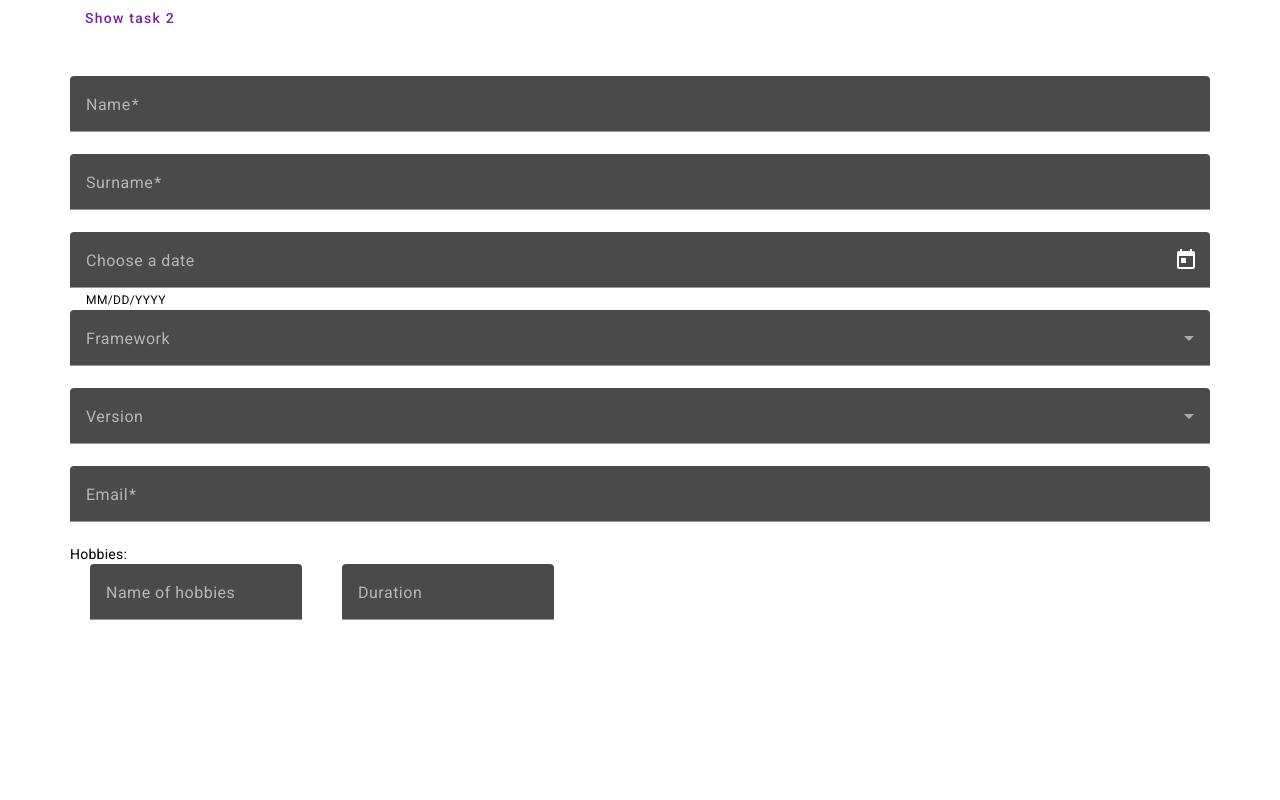
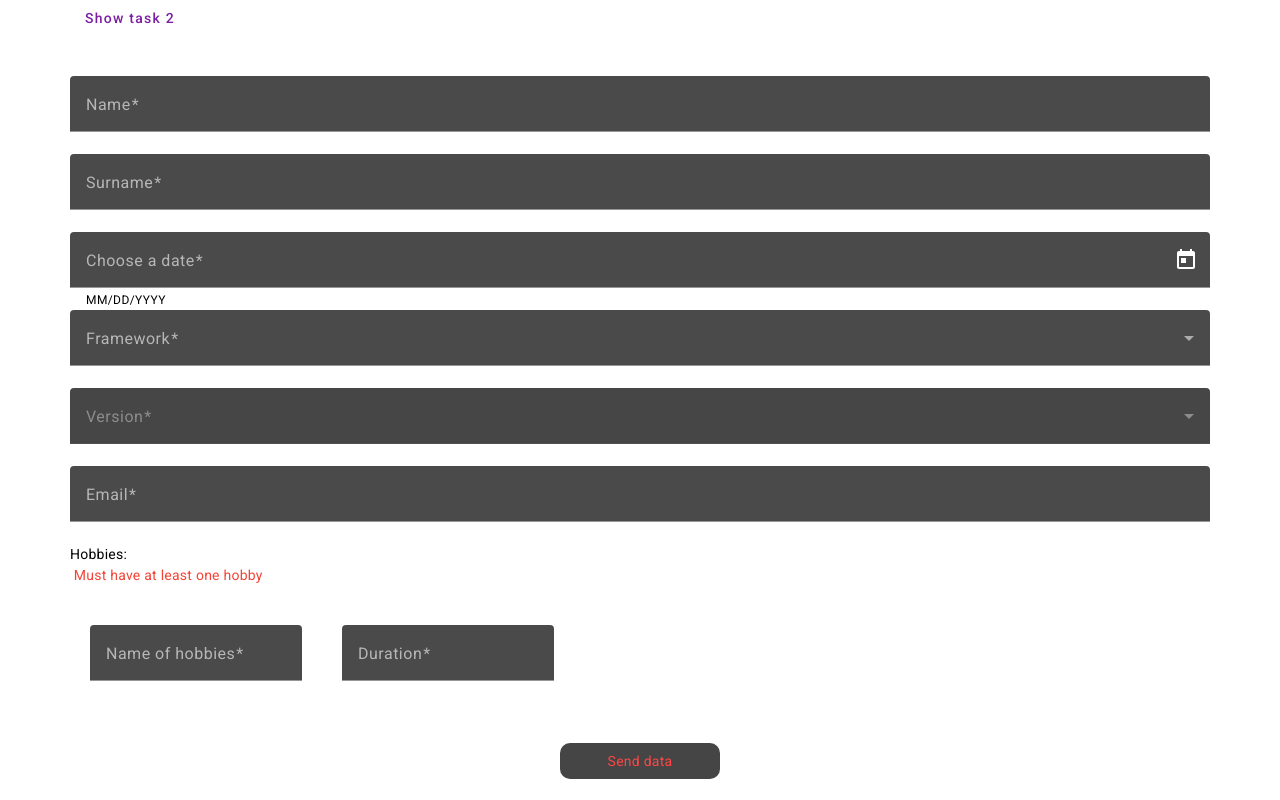
Before and after one commit to Alexavtodnepr/catsApp, an Angular app: page / in a window 1280 px wide. Built offline with nearby package versions, Linux system fonts and the light colour scheme.

Commit message:
add controls and some logic to component

```diff
--- a/src/app/app.module.ts
+++ b/src/app/app.module.ts
@@ -13,6 +13,8 @@ import { MatNativeDateModule } from '@angular/material/core';
 import { MatSelectModule } from '@angular/material/select';
 import { TimerComponent } from './components/timer/timer.component';
 import { MatButtonModule } from '@angular/material/button';
+import { MatIconModule } from '@angular/material/icon';
+import { MatTableModule } from '@angular/material/table';
 
 @NgModule({
   declarations: [AppComponent, MainPageComponent, TimerComponent],
@@ -28,6 +30,8 @@ import { MatButtonModule } from '@angular/material/button';
     MatNativeDateModule,
     MatSelectModule,
     MatButtonModule,
+    MatIconModule,
+    MatTableModule,
   ],
   providers: [],
   bootstrap: [AppComponent],
--- a/src/app/pages/main-page/main-page.component.html
+++ b/src/app/pages/main-page/main-page.component.html
@@ -1,27 +1,21 @@
 <button mat-button color="primary" class="w-40" (click)="showTask = !showTask">
   {{ !showTask ? 'Show task 2' : 'Hide task 2' }}
 </button>
-<div
-  *ngIf="showTask"
-  class="content-container mt-5 transition-all duration-500 delay-200">
+<div *ngIf="showTask" class="content-container mt-5">
   <app-timer></app-timer>
 </div>
-<form class="flex flex-col mt-10 sm:px-5 px-2">
+<form
+  [formGroup]="form"
+  (ngSubmit)="OnSubmit()"
+  class="flex flex-col mt-10 sm:px-5 px-2">
   <mat-form-field class="example-full-width">
     <mat-label>Name</mat-label>
     <input
-      type="email"
+      type="text"
       matInput
-      [formControl]="emailFormControl"
-      placeholder="Ex. pat@example.com" />
-    <mat-error
-      *ngIf="
-        emailFormControl.hasError('email') &&
-        !emailFormControl.hasError('required')
-      ">
-      Please enter a valid email address
-    </mat-error>
-    <mat-error *ngIf="emailFormControl.hasError('required')">
+      formControlName="firstName"
+      placeholder="Your Name" />
+    <mat-error *ngIf="form.controls['firstName'].hasError('required')">
       Name is <strong>required</strong>
     </mat-error>
   </mat-form-field>
@@ -31,23 +25,16 @@
     <input
       type="text"
       matInput
-      [formControl]="emailFormControl"
-      placeholder="Ex. pat@example.com" />
-    <mat-error
-      *ngIf="
-        emailFormControl.hasError('email') &&
-        !emailFormControl.hasError('required')
-      ">
-      Please enter a valid email address
-    </mat-error>
-    <mat-error *ngIf="emailFormControl.hasError('required')">
+      formControlName="lastName"
+      placeholder="Your surname" />
+    <mat-error *ngIf="form.controls['lastName'].hasError('required')">
       Name is <strong>required</strong>
     </mat-error>
   </mat-form-field>
 
   <mat-form-field>
     <mat-label>Choose a date</mat-label>
-    <input matInput [matDatepicker]="picker" />
+    <input formControlName="dateOfBirth" matInput [matDatepicker]="picker" />
     <mat-hint>MM/DD/YYYY</mat-hint>
     <mat-datepicker-toggle matIconSuffix [for]="picker"></mat-datepicker-toggle>
     <mat-datepicker #picker></mat-datepicker>
@@ -55,7 +42,9 @@
 
   <mat-form-field>
     <mat-label>Framework</mat-label>
-    <mat-select>
+    <mat-select
+      formControlName="framework"
+      (selectionChange)="frameworkSelected($event)">
       <mat-option *ngFor="let framework of selectDataKeys" [value]="framework">
         {{ framework }}
       </mat-option>
@@ -64,9 +53,9 @@
 
   <mat-form-field>
     <mat-label>Version</mat-label>
-    <mat-select>
-      <mat-option *ngFor="let food of selectData['angular']" [value]="food">
-        {{ food }}
+    <mat-select formControlName="frameworkVersion">
+      <mat-option *ngFor="let version of versionArray" [value]="version">
+        {{ version }}
       </mat-option>
     </mat-select>
   </mat-form-field>
@@ -76,29 +65,93 @@
     <input
       type="email"
       matInput
-      [formControl]="emailFormControl"
+      formControlName="email"
       placeholder="Ex. pat@example.com" />
     <mat-error
       *ngIf="
-        emailFormControl.hasError('email') &&
-        !emailFormControl.hasError('required')
+        form.controls['email'].hasError('email') &&
+        !form.controls['email'].hasError('required')
       ">
       Please enter a valid email address
     </mat-error>
-    <mat-error *ngIf="emailFormControl.hasError('required')">
+    <mat-error *ngIf="form.controls['email'].hasError('required')">
       Name is <strong>required</strong>
     </mat-error>
   </mat-form-field>
 
   <div>
     <div>Hobbies:</div>
+
+    <mat-error *ngIf="hobbyArray.length === 0">
+      Must have at least one hobby
+    </mat-error>
+    <mat-table *ngIf="hobbyArray.length > 0" [dataSource]="hobbyArray">
+      <ng-container matColumnDef="index">
+        <mat-header-cell *matHeaderCellDef>#</mat-header-cell>
+        <mat-cell *matCellDef="let hobby; let i = index">{{ i + 1 }}</mat-cell>
+      </ng-container>
+
+      <ng-container matColumnDef="name">
+        <mat-header-cell *matHeaderCellDef>Name</mat-header-cell>
+        <mat-cell *matCellDef="let hobby">{{ hobby.name }}</mat-cell>
+      </ng-container>
+
+      <ng-container matColumnDef="duration">
+        <mat-header-cell *matHeaderCellDef>Duration</mat-header-cell>
+        <mat-cell *matCellDef="let hobby">{{ hobby.duration }}</mat-cell>
+      </ng-container>
+
+      <ng-container matColumnDef="actions">
+        <mat-header-cell *matHeaderCellDef></mat-header-cell>
+        <mat-cell *matCellDef="let hobby; let i = index">
+          <button mat-icon-button color="warn" (click)="removeHobby(i)">
+            <mat-icon>delete</mat-icon>
+          </button>
+        </mat-cell>
+      </ng-container>
+
+      <mat-header-row
+        *matHeaderRowDef="[
+          'index',
+          'name',
+          'duration',
+          'actions'
+        ]"></mat-header-row>
+      <mat-row
+        *matRowDef="
+          let row;
+          columns: ['index', 'name', 'duration', 'actions']
+        "></mat-row>
+    </mat-table>
+    <div class="flex flex-row my-10">
       <mat-form-field class="px-5">
         <mat-label>Name of hobbies</mat-label>
-      <input matInput placeholder="Ex. Pizza" value="" />
+        <input matInput placeholder="Ex. Pizza" [formControl]="hobbyName" />
       </mat-form-field>
       <mat-form-field class="px-5">
         <mat-label>Duration</mat-label>
-      <input matInput placeholder="Ex. Pizza" value="" />
+        <input matInput placeholder="Ex. Pizza" [formControl]="hobbyDuration" />
       </mat-form-field>
+      <div class="example-button-container">
+        <button
+          type="button"
+          mat-mini-fab
+          color="accent"
+          [disabled]="
+            hobbyDuration.hasError('required') || hobbyName.hasError('required')
+          "
+          (click)="addHobby()">
+          <mat-icon>plus_one</mat-icon>
+        </button>
+      </div>
+    </div>
+  </div>
+  <div class="flex justify-center">
+    <button
+      class="bg-secondary-base rounded-10 p-2 w-40 hover:bg-secondary-additional active:opacity-80 outline-none disabled:bg-gray-dark disabled:text-warning-base disabled:cursor-not-allowed"
+      type="submit"
+      [disabled]="form.invalid || hobbyArray.length === 0">
+      Send data
+    </button>
   </div>
 </form>
--- a/src/app/pages/main-page/main-page.component.ts
+++ b/src/app/pages/main-page/main-page.component.ts
@@ -1,24 +1,85 @@
-import { Component, OnInit } from '@angular/core';
-import { takeUntil, filter, bufferTime, Subject, interval } from 'rxjs';
-import { FormControl, Validators } from '@angular/forms';
+import {
+  Component,
+  OnInit,
+  ViewChild,
+  AfterViewInit,
+  ChangeDetectionStrategy,
+} from '@angular/core';
+import { FormControl, Validators, FormGroup } from '@angular/forms';
 import { frameworksMockData } from 'src/app/mockData/mockData';
+import { MatSelectChange } from '@angular/material/select';
+import { MatTableDataSource, MatTable } from '@angular/material/table';
 
 @Component({
   selector: 'app-main-page',
   templateUrl: './main-page.component.html',
   styleUrls: ['./main-page.component.css'],
+  changeDetection: ChangeDetectionStrategy.OnPush,
 })
-export class MainPageComponent implements OnInit {
+export class MainPageComponent implements OnInit, AfterViewInit {
+  @ViewChild(MatTable) table!: MatTable<any>;
   showTask: boolean = false;
-  emailFormControl!: FormControl;
-  date!: FormControl;
   selectData = frameworksMockData;
   selectDataKeys = Object.keys(this.selectData);
+  versionArray!: string[];
+  hobbyArray: any[] = [];
+  dataSource!: MatTableDataSource<any>;
+  hobbyName!: FormControl;
+  hobbyDuration!: FormControl;
+  form!: FormGroup;
+  constructor() {
+    this.dataSource = new MatTableDataSource(this.hobbyArray);
+  }
   ngOnInit() {
-    this.date = new FormControl();
-    this.emailFormControl = new FormControl('', [
-      Validators.required,
-      Validators.email,
-    ]);
+    this.form = new FormGroup({
+      firstName: new FormControl('', Validators.required),
+      lastName: new FormControl('', Validators.required),
+      dateOfBirth: new FormControl('', Validators.required),
+      framework: new FormControl('', Validators.required),
+      frameworkVersion: new FormControl(
+        { value: this.versionArray, disabled: true },
+        Validators.required,
+      ),
+      email: new FormControl('', [Validators.required, Validators.email]),
+      hobby: new FormControl({}),
+    });
+    this.hobbyName = new FormControl('', Validators.required);
+    this.hobbyDuration = new FormControl('', Validators.required);
+  }
+
+  public OnSubmit() {
+    console.log(this.form.value);
+  }
+
+  public frameworkSelected(event: MatSelectChange) {
+    this.versionArray = this.selectData[event.value];
+    this.form.get('frameworkVersion')?.enable();
+    this.form.get('frameworkVersion')?.setValue('');
+  }
+
+  public addHobby() {
+    const newHobby = {
+      name: this.hobbyName.value,
+      duration: this.hobbyDuration.value,
+    };
+    this.hobbyArray.push(newHobby!);
+    this.dataSource.data = this.hobbyArray;
+    if (this.table) this.table.renderRows();
+    this.form.get('hobby')?.setValue(this.hobbyArray);
+    this.hobbyName.reset();
+    this.hobbyDuration.reset();
+  }
+
+  public removeHobby(i: number) {
+    this.hobbyArray = this.hobbyArray.filter((item, index) => index !== i);
+    this.dataSource.data = this.hobbyArray;
+    if (this.table) this.table.renderRows();
+    this.form.get('hobby')?.setValue(this.hobbyArray);
+  }
+
+  ngAfterViewInit() {
+    if (this.table) {
+      this.table!.renderRows();
+    }
   }
 }
--- a/tailwind.config.js
+++ b/tailwind.config.js
@@ -200,15 +200,7 @@ module.exports = {
           gray2: '#E1E1E1',
         },
       },
-      backgroundImage: {
-        404: 'url("/assets/images/404.svg")',
-        about: 'url("/assets/images/about block/about_image.jpg")',
-        checkbox: 'url("/assets/icons/contacts/checked.svg")',
-        gradientFirstBanner:
-          'linear-gradient(90deg, #6e285f 29.77%, rgba(110, 40, 95, 0.991615) 33.93%, rgba(110, 40, 95, 0.967585) 37.31%, rgba(110, 40, 95, 0.9296) 40.04%, rgba(110, 40, 95, 0.879348) 42.23%, rgba(110, 40, 95, 0.818519) 44.01%, rgba(110, 40, 95, 0.7488) 45.49%, rgba(110, 40, 95, 0.671881) 46.79%, rgba(110, 40, 95, 0.589452) 48.03%, rgba(110, 40, 95, 0.5032) 49.33%, rgba(110, 40, 95, 0.414815) 50.81%, rgba(110, 40, 95, 0.325985) 52.58%, rgba(110, 40, 95, 0.2384) 54.78%, rgba(110, 40, 95, 0.153748) 57.51%, rgba(110, 40, 95, 0.0737185) 60.89%, rgba(110, 40, 95, 0) 65.05%)',
-        mobilegradienFirstBanner:
-          'linear-gradient(360deg, #6e285f 29.77%, rgba(110, 40, 95, 0.991615) 33.93%, rgba(110, 40, 95, 0.967585) 37.31%, rgba(110, 40, 95, 0.9296) 40.04%, rgba(110, 40, 95, 0.879348) 42.23%, rgba(110, 40, 95, 0.818519) 44.01%, rgba(110, 40, 95, 0.7488) 45.49%, rgba(110, 40, 95, 0.671881) 46.79%, rgba(110, 40, 95, 0.589452) 48.03%, rgba(110, 40, 95, 0.5032) 49.33%, rgba(110, 40, 95, 0.414815) 50.81%, rgba(110, 40, 95, 0.325985) 52.58%, rgba(110, 40, 95, 0.2384) 54.78%, rgba(110, 40, 95, 0.153748) 57.51%, rgba(110, 40, 95, 0.0737185) 60.89%, rgba(110, 40, 95, 0) 65.05%)',
-      },
+      backgroundImage: {},
       borderRadius: {
         8: '8px',
         10: '10px',
@@ -339,65 +331,6 @@ module.exports = {
         ],
       },
 
-      keyframes: {
-        'flower-pulse': {
-          '12.5%, 25%': {
-            'animation-timing-function': 'ease-in',
-            transform: 'scale(1)',
-          },
-          '18.75%': {
-            'animation-timing-function': 'ease-in',
-            transform: 'scale(1.32)',
-          },
-        },
-        'menu-appear': {
-          '0%': {
-            opacity: '0',
-            visibility: 'hidden',
-            height: 0,
-          },
-          '100%': {
-            opacity: '1',
-            visibility: 'visible',
-            height: 'auto',
-          },
-        },
-        'menu-hide': {
-          '0%': {
-            opacity: 1,
-            // visibility: "visible",
-            height: 'auto',
-          },
-
-          ' 100% ': {
-            opacity: 0,
-            // visibility: "hidden",
-            height: 0,
-          },
-        },
-        'error-appear': {
-          '0%': {
-            opacity: '0',
-            transform: 'translateY(-20px)',
-          },
-          '100%': {
-            opacity: '1',
-            transform: 'translateY(0px)',
-          },
-        },
-      },
-      animation: {
-        'flower-pulse': 'flower-pulse  1s linear infinite',
-        'menu-appear': 'menu-appear  0.3s ease-in-out ',
-        'menu-hide': 'menu-hide  0.3s ease-in-out ',
-        'error-appear': 'error-appear  0.3s ease-in-out ',
-      },
-
-      boxShadow: {
-        cookies: '0px 0px 40px rgba(69, 69, 69, 0.2)',
-        'prevention-card': '0px 4px 15px rgba(0, 0, 0, 0.1)',
-        checkbox: '0 0 0 0.1em rgba(225, 50, 110, 1)',
-      },
     },
   },
 };
```
Lines whose indentation alone changed are shown as unchanged.
